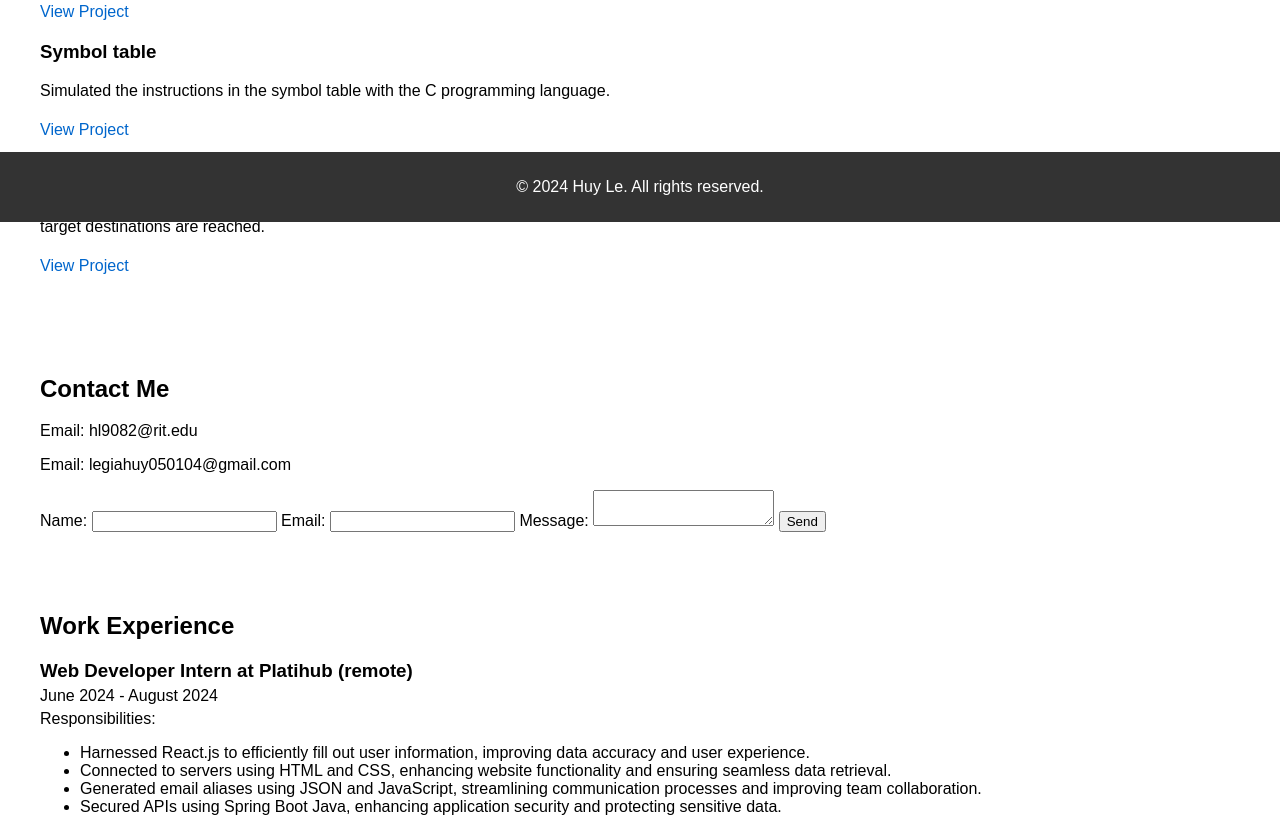
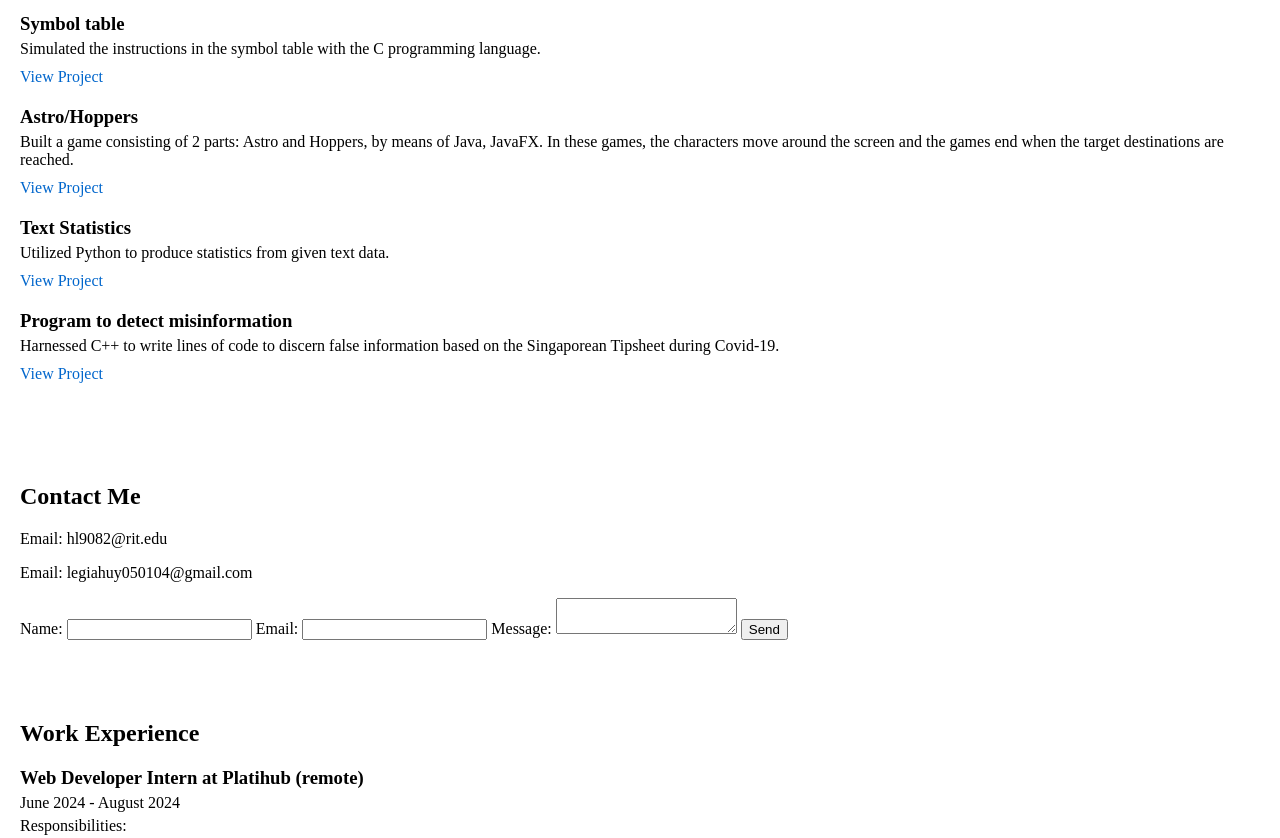
Before and after one commit to hl9082/My-portfolio, a plain HTML site: page index.html in a window 1280 px wide. Shown: the part 578-1416 px from the top of the page. Drawn offline with Linux system fonts and the light colour scheme; a script that the page names is missing.

Commit message:
portfolio updated

```diff
--- a/index.html
+++ b/index.html
@@ -46,6 +46,16 @@
                 around the screen and the games end when the target destinations are reached.</p>
             <a href="https://github.com/hl9082/RIT-CSCI141-and-CSCI-142-projects/tree/main/project-2-2-astro-hoppers-2-keep-it-simple-master">View Project</a>
         </div>
+        <div class="project 4">
+            <h3>Text Statistics</h3>
+            <p>Utilized Python to produce statistics from given text data.</p>
+            <a href="https://github.com/hl9082/RIT-CSCI141-and-CSCI-142-projects/tree/main/Word%20statistic">View Project</a>
+        </div>
+        <div class="project 5">
+            <h3>Program to detect misinformation</h3>
+            <p>Harnessed C++ to write lines of code to discern false information based on the Singaporean Tipsheet during Covid-19.</p>
+            <a href="https://github.com/hl9082/Misinformation-detector">View Project</a>
+        </div>
     </section>
 
     <section id="contact">
--- a/styles.css
+++ b/styles.css
@@ -1,8 +1,21 @@
-body {
-    font-family: Arial, sans-serif;
+/* Ensure the body and html take full height */
+html, body {
+    height: 100%;
     margin: 0;
-    padding: 0;
-    box-sizing: border-box;
+}
+
+/* Use flexbox for the container to ensure the footer is at the bottom */
+.container {
+    display: flex;
+    flex-direction: column;
+    min-height: 100vh;
+}
+
+/* The main content should take all the remaining space */
+main {
+    flex: 1;
+    padding: 20px;
+    margin: 20px;
 }
 
 header {
@@ -29,23 +42,19 @@ nav ul li a {
 
 section {
     padding: 20px;
-    margin: 20px;
+    margin: 20px 0;
 }
 
-.experience {
+.experience, .project {
     margin-bottom: 20px;
 }
 
-.experience h3 {
+.experience h3, .project h3 {
     margin: 0;
 }
 
-.experience p {
+.experience p, .project p {
     margin: 5px 0;
-}
-
-.project {
-    margin-bottom: 20px;
 }
 
 .project a {
@@ -64,7 +73,16 @@ footer {
     color: #fff;
     text-align: center;
     padding: 10px 0;
-    position: fixed;
+    /* Ensure footer is placed at the bottom */
+    position: relative;
     bottom: 0;
     width: 100%;
 }
+
+/* Responsive Design */
+@media (max-width: 768px) {
+    nav ul li {
+        display: block;
+        margin: 10px 0;
+    }
+}
```
